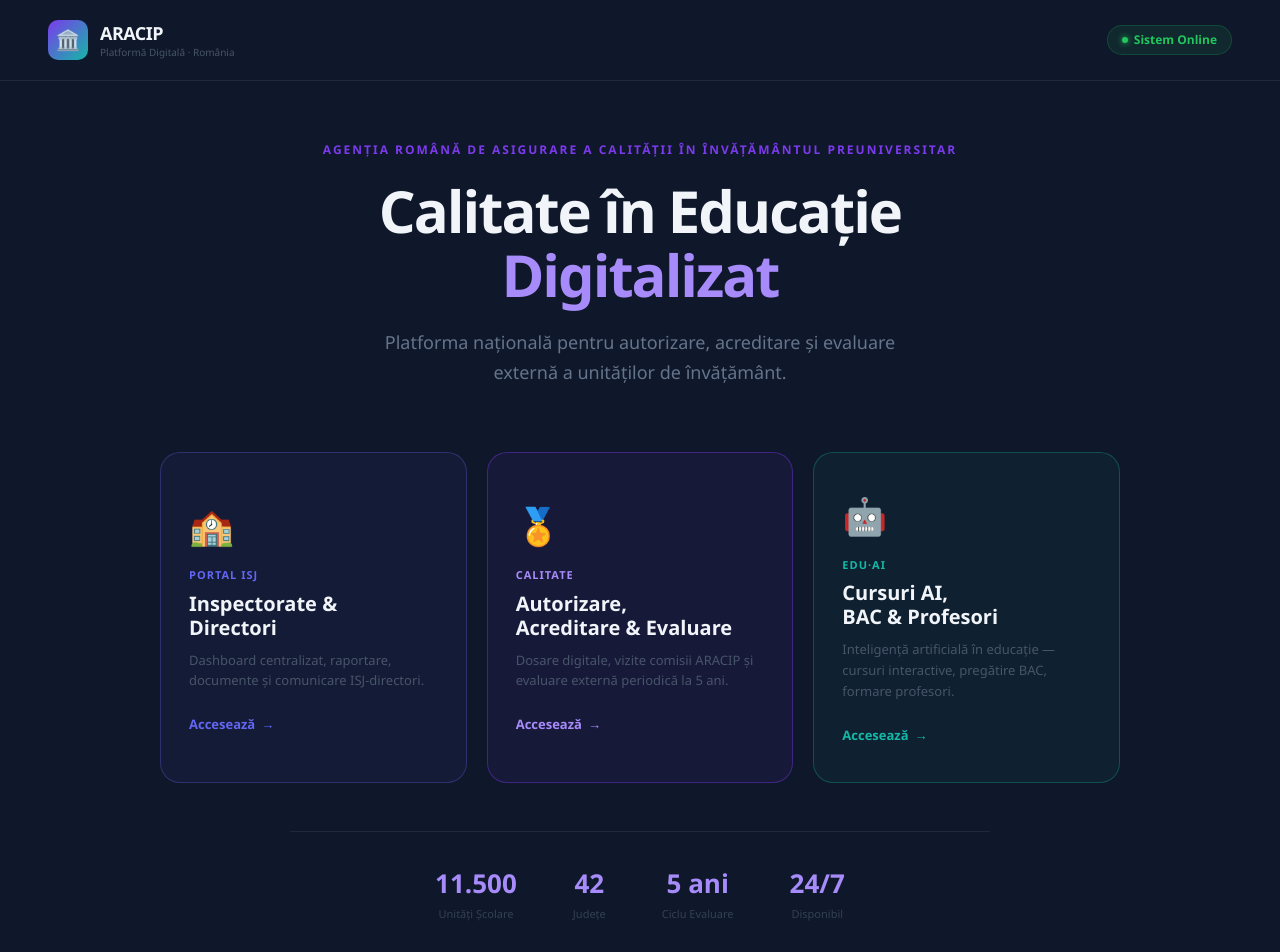
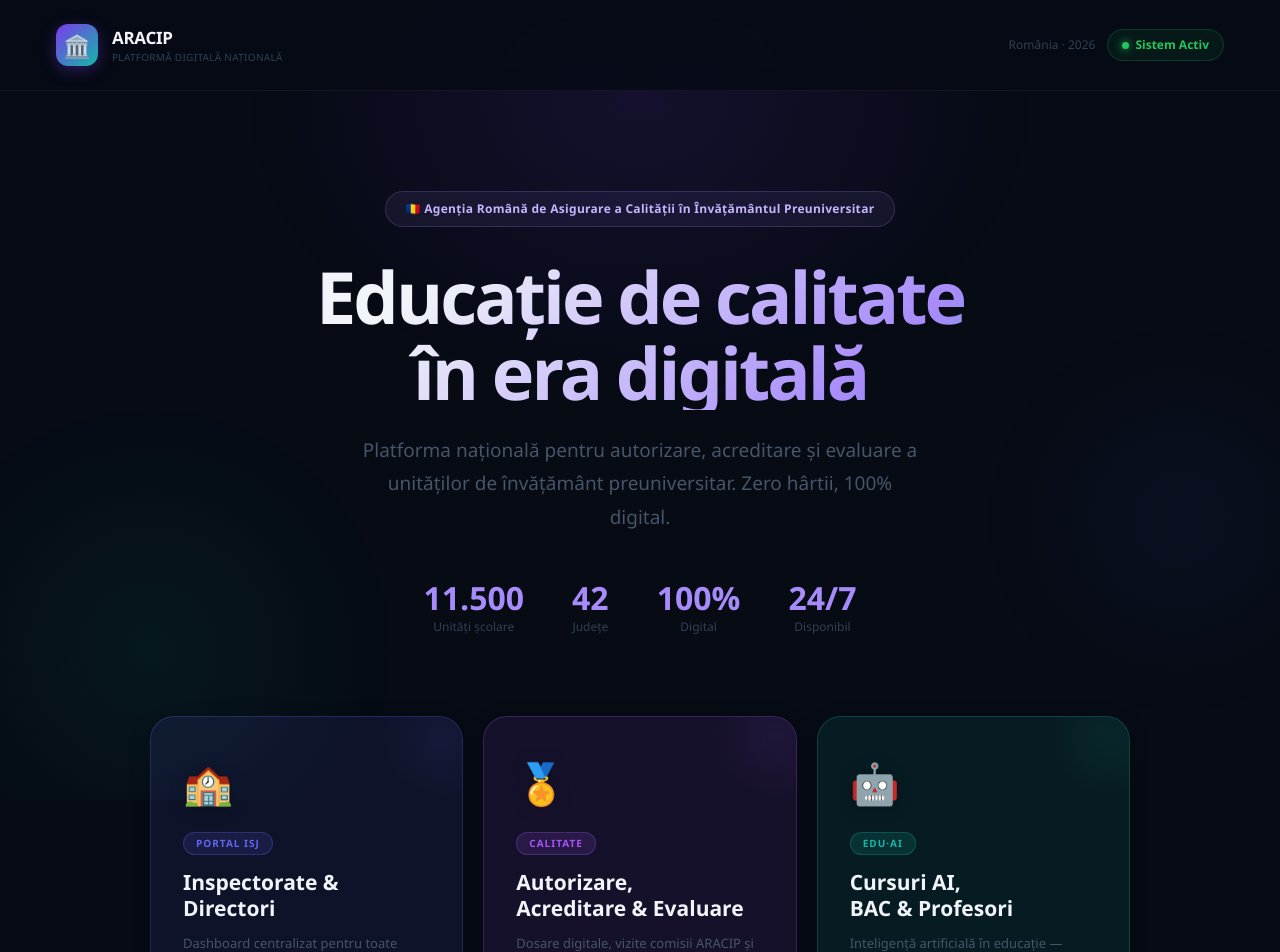
Before and after one commit to catalinradu2026-gif/leadflow-ai, a Next.js app: page /aracip in a window 1280 px wide. Shown: the top 952 px of the page. Built offline with nearby package versions, Linux system fonts and the light colour scheme.

Commit message:
Redesign aracip.info landing page - premium presentation look

```diff
--- a/app/aracip/page.tsx
+++ b/app/aracip/page.tsx
@@ -1,262 +1,328 @@
 'use client'
 import { useRouter } from 'next/navigation'
 import { useIsMobile } from '../hooks/useIsMobile'
+import { useEffect, useState } from 'react'
 
 export default function AracipHome() {
   const router = useRouter()
   const isMobile = useIsMobile()
+  const [mounted, setMounted] = useState(false)
+  const [hovered, setHovered] = useState<string | null>(null)
+
+  useEffect(() => { setMounted(true) }, [])
+
+  const cards = [
+    {
+      id: 'isj',
+      icon: '🏫',
+      tag: 'Portal ISJ',
+      title: 'Inspectorate &\nDirectori',
+      desc: 'Dashboard centralizat pentru toate unitățile din județ. Raportare, documente și comunicare în timp real.',
+      color: '#6366f1',
+      colorLight: 'rgba(99,102,241,0.1)',
+      colorBorder: 'rgba(99,102,241,0.25)',
+      colorHover: 'rgba(99,102,241,0.18)',
+      route: '/demo/isj',
+    },
+    {
+      id: 'acreditare',
+      icon: '🏅',
+      tag: 'Calitate',
+      title: 'Autorizare,\nAcreditare & Evaluare',
+      desc: 'Dosare digitale, vizite comisii ARACIP și evaluare externă periodică — fără hârtii, 100% online.',
+      color: '#a855f7',
+      colorLight: 'rgba(168,85,247,0.1)',
+      colorBorder: 'rgba(168,85,247,0.25)',
+      colorHover: 'rgba(168,85,247,0.18)',
+      route: '/acreditare',
+    },
+    {
+      id: 'edu',
+      icon: '🤖',
+      tag: 'EDU·AI',
+      title: 'Cursuri AI,\nBAC & Profesori',
+      desc: 'Inteligență artificială în educație — cursuri interactive pentru elevi, pregătire BAC și formare continuă.',
+      color: '#14b8a6',
+      colorLight: 'rgba(20,184,166,0.1)',
+      colorBorder: 'rgba(20,184,166,0.25)',
+      colorHover: 'rgba(20,184,166,0.18)',
+      route: '/edu',
+    },
+  ]
 
   return (
     <div style={{
       minHeight: '100vh',
-      background: '#0f172a',
-      display: 'flex',
-      flexDirection: 'column',
+      background: '#060b14',
       fontFamily: "'Segoe UI', Arial, sans-serif",
+      color: '#f1f5f9',
+      overflowX: 'hidden',
+      position: 'relative',
     }}>
+
+      {/* Background glow effects */}
+      <div style={{ position: 'fixed', top: 0, left: 0, right: 0, bottom: 0, pointerEvents: 'none', zIndex: 0, overflow: 'hidden' }}>
+        <div style={{ position: 'absolute', top: '-200px', left: '50%', transform: 'translateX(-50%)', width: '800px', height: '600px', background: 'radial-gradient(ellipse, rgba(124,58,237,0.12) 0%, transparent 70%)', borderRadius: '50%' }} />
+        <div style={{ position: 'absolute', bottom: '-100px', left: '-100px', width: '500px', height: '500px', background: 'radial-gradient(ellipse, rgba(20,184,166,0.07) 0%, transparent 70%)', borderRadius: '50%' }} />
+        <div style={{ position: 'absolute', top: '40%', right: '-100px', width: '400px', height: '400px', background: 'radial-gradient(ellipse, rgba(99,102,241,0.06) 0%, transparent 70%)', borderRadius: '50%' }} />
+      </div>
+
+      <div style={{ position: 'relative', zIndex: 1 }}>
 
         {/* Header */}
         <header style={{
-        borderBottom: '1px solid #1e293b',
-        padding: isMobile ? '16px 20px' : '20px 48px',
+          padding: isMobile ? '18px 20px' : '24px 56px',
           display: 'flex',
           alignItems: 'center',
           justifyContent: 'space-between',
+          borderBottom: '1px solid rgba(255,255,255,0.05)',
+          backdropFilter: 'blur(12px)',
+          position: 'sticky',
+          top: 0,
+          zIndex: 100,
+          background: 'rgba(6,11,20,0.8)',
         }}>
-        <div style={{ display: 'flex', alignItems: 'center', gap: '12px' }}>
+          <div style={{ display: 'flex', alignItems: 'center', gap: '14px' }}>
             <div style={{
-            width: 40, height: 40, borderRadius: '10px',
-            background: 'linear-gradient(135deg, #7c3aed, #14b8a6)',
+              width: 42, height: 42, borderRadius: '12px',
+              background: 'linear-gradient(135deg, #7c3aed 0%, #14b8a6 100%)',
               display: 'flex', alignItems: 'center', justifyContent: 'center',
-            fontSize: '20px',
+              fontSize: '22px', boxShadow: '0 4px 16px rgba(124,58,237,0.35)',
             }}>🏛️</div>
             <div>
-            <div style={{ fontSize: '18px', fontWeight: 800, color: '#f1f5f9', letterSpacing: '-0.5px' }}>ARACIP</div>
-            <div style={{ fontSize: '10px', color: '#475569', marginTop: '-2px' }}>Platformă Digitală · România</div>
+              <div style={{ fontSize: '17px', fontWeight: 800, letterSpacing: '-0.3px', color: '#f1f5f9' }}>ARACIP</div>
+              <div style={{ fontSize: '10px', color: '#334155', letterSpacing: '0.3px' }}>PLATFORMĂ DIGITALĂ NAȚIONALĂ</div>
             </div>
           </div>
+
+          <div style={{ display: 'flex', alignItems: 'center', gap: '12px' }}>
+            {!isMobile && (
+              <span style={{ fontSize: '12px', color: '#334155' }}>România · 2026</span>
+            )}
             <div style={{
-          display: 'inline-flex', alignItems: 'center', gap: '6px',
-          background: 'rgba(34,197,94,0.1)', border: '1px solid rgba(34,197,94,0.2)',
-          borderRadius: '20px', padding: '5px 14px',
+              display: 'flex', alignItems: 'center', gap: '6px',
+              background: 'rgba(34,197,94,0.08)',
+              border: '1px solid rgba(34,197,94,0.2)',
+              borderRadius: '20px', padding: '6px 14px',
               fontSize: '12px', color: '#22c55e', fontWeight: 600,
             }}>
-          <span style={{ width: 6, height: 6, borderRadius: '50%', background: '#22c55e', display: 'inline-block', boxShadow: '0 0 6px #22c55e' }} />
-          {isMobile ? 'Online' : 'Sistem Online'}
+              <span style={{ width: 7, height: 7, borderRadius: '50%', background: '#22c55e', display: 'inline-block', boxShadow: '0 0 8px #22c55e', animation: mounted ? 'pulse 2s infinite' : 'none' }} />
+              Sistem Activ
+            </div>
           </div>
         </header>
 
         {/* Hero */}
-      <main style={{
-        flex: 1,
-        display: 'flex',
-        flexDirection: 'column',
-        alignItems: 'center',
-        justifyContent: 'center',
-        padding: isMobile ? '40px 20px' : '60px 40px',
+        <section style={{
           textAlign: 'center',
+          padding: isMobile ? '60px 24px 48px' : '100px 40px 80px',
         }}>
           <div style={{
-          fontSize: isMobile ? '11px' : '12px',
-          fontWeight: 700,
-          color: '#7c3aed',
-          textTransform: 'uppercase',
-          letterSpacing: '2px',
-          marginBottom: '20px',
+            display: 'inline-flex', alignItems: 'center', gap: '8px',
+            background: 'rgba(167,139,250,0.08)',
+            border: '1px solid rgba(167,139,250,0.2)',
+            borderRadius: '40px',
+            padding: '8px 20px',
+            fontSize: '12px', color: '#c4b5fd',
+            fontWeight: 600, letterSpacing: '0.3px',
+            marginBottom: '32px',
           }}>
-          Agenția Română de Asigurare a Calității în Învățământul Preuniversitar
+            🇷🇴 Agenția Română de Asigurare a Calității în Învățământul Preuniversitar
           </div>
 
           <h1 style={{
-          fontSize: isMobile ? '34px' : '58px',
+            fontSize: isMobile ? '38px' : '72px',
             fontWeight: 900,
-          color: '#f1f5f9',
-          lineHeight: 1.1,
-          letterSpacing: '-2px',
-          marginBottom: '20px',
-          maxWidth: '780px',
+            lineHeight: 1.05,
+            letterSpacing: isMobile ? '-1.5px' : '-3px',
+            marginBottom: '24px',
+            background: 'linear-gradient(135deg, #f1f5f9 30%, #a78bfa 70%, #14b8a6 100%)',
+            WebkitBackgroundClip: 'text',
+            WebkitTextFillColor: 'transparent',
+            backgroundClip: 'text',
           }}>
-          Calitate în Educație<br />
-          <span style={{ color: '#a78bfa' }}>Digitalizat</span>
+            Educație de calitate<br />în era digitală
           </h1>
 
           <p style={{
-          fontSize: isMobile ? '15px' : '18px',
-          color: '#64748b',
-          maxWidth: '520px',
-          lineHeight: 1.7,
-          marginBottom: isMobile ? '48px' : '64px',
+            fontSize: isMobile ? '15px' : '19px',
+            color: '#475569',
+            maxWidth: '560px',
+            lineHeight: 1.75,
+            margin: '0 auto 48px',
           }}>
-          Platforma națională pentru autorizare, acreditare și evaluare externă a unităților de învățământ.
+            Platforma națională pentru autorizare, acreditare și evaluare a unităților de învățământ preuniversitar. Zero hârtii, 100% digital.
           </p>
 
-        {/* 3 Carduri principale */}
+          {/* Quick stats */}
+          <div style={{
+            display: 'flex',
+            justifyContent: 'center',
+            gap: isMobile ? '20px' : '48px',
+            flexWrap: 'wrap',
+            marginBottom: isMobile ? '56px' : '80px',
+          }}>
+            {[
+              { val: '11.500', label: 'Unități școlare' },
+              { val: '42', label: 'Județe' },
+              { val: '100%', label: 'Digital' },
+              { val: '24/7', label: 'Disponibil' },
+            ].map(s => (
+              <div key={s.label} style={{ textAlign: 'center' }}>
+                <div style={{ fontSize: isMobile ? '24px' : '32px', fontWeight: 900, color: '#a78bfa', lineHeight: 1 }}>{s.val}</div>
+                <div style={{ fontSize: '12px', color: '#334155', marginTop: '4px' }}>{s.label}</div>
+              </div>
+            ))}
+          </div>
+
+          {/* Cards */}
           <div style={{
             display: 'grid',
             gridTemplateColumns: isMobile ? '1fr' : 'repeat(3, 1fr)',
             gap: isMobile ? '16px' : '20px',
-          width: '100%',
-          maxWidth: '960px',
-          marginBottom: '48px',
+            maxWidth: '980px',
+            margin: '0 auto',
           }}>
-
-          {/* Portal ISJ */}
+            {cards.map(card => (
               <button
-            onClick={() => router.push('/demo/isj')}
+                key={card.id}
+                onClick={() => router.push(card.route)}
+                onMouseEnter={() => setHovered(card.id)}
+                onMouseLeave={() => setHovered(null)}
                 style={{
-              background: 'rgba(99,102,241,0.06)',
-              border: '1.5px solid rgba(99,102,241,0.3)',
-              borderRadius: '20px',
-              padding: isMobile ? '28px 24px' : '36px 28px',
+                  background: hovered === card.id ? card.colorHover : card.colorLight,
+                  border: `1.5px solid ${hovered === card.id ? card.color : card.colorBorder}`,
+                  borderRadius: '24px',
+                  padding: isMobile ? '28px 24px' : '36px 32px',
                   cursor: 'pointer',
                   textAlign: 'left',
-              transition: 'all 0.2s',
+                  transform: hovered === card.id ? 'translateY(-6px)' : 'translateY(0)',
+                  transition: 'all 0.25s cubic-bezier(0.4,0,0.2,1)',
+                  boxShadow: hovered === card.id ? `0 20px 48px ${card.color}22` : '0 4px 20px rgba(0,0,0,0.2)',
                   position: 'relative',
                   overflow: 'hidden',
                 }}
-            onMouseEnter={e => {
-              (e.currentTarget as HTMLButtonElement).style.background = 'rgba(99,102,241,0.12)'
-              ;(e.currentTarget as HTMLButtonElement).style.borderColor = '#6366f1'
-              ;(e.currentTarget as HTMLButtonElement).style.transform = 'translateY(-3px)'
-            }}
-            onMouseLeave={e => {
-              (e.currentTarget as HTMLButtonElement).style.background = 'rgba(99,102,241,0.06)'
-              ;(e.currentTarget as HTMLButtonElement).style.borderColor = 'rgba(99,102,241,0.3)'
-              ;(e.currentTarget as HTMLButtonElement).style.transform = 'translateY(0)'
-            }}
               >
-            <div style={{ fontSize: '36px', marginBottom: '14px' }}>🏫</div>
-            <div style={{ fontSize: '11px', fontWeight: 700, color: '#6366f1', textTransform: 'uppercase', letterSpacing: '1px', marginBottom: '8px' }}>Portal ISJ</div>
-            <div style={{ fontSize: isMobile ? '18px' : '20px', fontWeight: 800, color: '#f1f5f9', marginBottom: '10px', lineHeight: 1.2 }}>
-              Inspectorate &<br />Directori
+                {/* Glow top-right */}
+                <div style={{
+                  position: 'absolute', top: '-40px', right: '-40px',
+                  width: '120px', height: '120px',
+                  background: `radial-gradient(ellipse, ${card.color}22, transparent 70%)`,
+                  borderRadius: '50%',
+                  transition: 'opacity 0.25s',
+                  opacity: hovered === card.id ? 1 : 0.5,
+                }} />
+
+                <div style={{ fontSize: '40px', marginBottom: '16px', filter: 'drop-shadow(0 2px 8px rgba(0,0,0,0.3))' }}>{card.icon}</div>
+
+                <div style={{
+                  display: 'inline-flex', alignItems: 'center', gap: '5px',
+                  background: `${card.color}22`,
+                  border: `1px solid ${card.color}44`,
+                  borderRadius: '20px', padding: '3px 12px',
+                  fontSize: '10px', fontWeight: 800, color: card.color,
+                  textTransform: 'uppercase', letterSpacing: '1px',
+                  marginBottom: '14px',
+                }}>
+                  {card.tag}
                 </div>
-            <div style={{ fontSize: '13px', color: '#475569', lineHeight: 1.6, marginBottom: '20px' }}>
-              Dashboard centralizat, raportare, documente și comunicare ISJ-directori.
+
+                <div style={{
+                  fontSize: isMobile ? '19px' : '21px',
+                  fontWeight: 800,
+                  color: '#f1f5f9',
+                  lineHeight: 1.25,
+                  marginBottom: '12px',
+                  whiteSpace: 'pre-line',
+                }}>
+                  {card.title}
                 </div>
-            <div style={{ display: 'inline-flex', alignItems: 'center', gap: '6px', fontSize: '13px', fontWeight: 700, color: '#6366f1' }}>
-              Accesează <span>→</span>
+
+                <div style={{
+                  fontSize: '13px',
+                  color: '#475569',
+                  lineHeight: 1.65,
+                  marginBottom: '24px',
+                }}>
+                  {card.desc}
+                </div>
+
+                <div style={{
+                  display: 'inline-flex', alignItems: 'center', gap: '8px',
+                  fontSize: '13px', fontWeight: 700, color: card.color,
+                  background: `${card.color}15`,
+                  border: `1px solid ${card.color}33`,
+                  borderRadius: '10px',
+                  padding: '8px 18px',
+                  transition: 'all 0.2s',
+                }}>
+                  Accesează
+                  <span style={{
+                    display: 'inline-block',
+                    transform: hovered === card.id ? 'translateX(4px)' : 'translateX(0)',
+                    transition: 'transform 0.2s',
+                  }}>→</span>
                 </div>
               </button>
+            ))}
+          </div>
+        </section>
 
-          {/* Acreditare */}
-          <button
-            onClick={() => router.push('/acreditare')}
-            style={{
-              background: 'rgba(124,58,237,0.08)',
-              border: '1.5px solid rgba(124,58,237,0.4)',
-              borderRadius: '20px',
-              padding: isMobile ? '28px 24px' : '36px 28px',
-              cursor: 'pointer',
-              textAlign: 'left',
-              transition: 'all 0.2s',
-              position: 'relative',
-              overflow: 'hidden',
-            }}
-            onMouseEnter={e => {
-              (e.currentTarget as HTMLButtonElement).style.background = 'rgba(124,58,237,0.15)'
-              ;(e.currentTarget as HTMLButtonElement).style.borderColor = '#7c3aed'
-              ;(e.currentTarget as HTMLButtonElement).style.transform = 'translateY(-3px)'
-            }}
-            onMouseLeave={e => {
-              (e.currentTarget as HTMLButtonElement).style.background = 'rgba(124,58,237,0.08)'
-              ;(e.currentTarget as HTMLButtonElement).style.borderColor = 'rgba(124,58,237,0.4)'
-              ;(e.currentTarget as HTMLButtonElement).style.transform = 'translateY(0)'
-            }}
-          >
-            <div style={{ fontSize: '36px', marginBottom: '14px' }}>🏅</div>
-            <div style={{ fontSize: '11px', fontWeight: 700, color: '#a78bfa', textTransform: 'uppercase', letterSpacing: '1px', marginBottom: '8px' }}>Calitate</div>
-            <div style={{ fontSize: isMobile ? '18px' : '20px', fontWeight: 800, color: '#f1f5f9', marginBottom: '10px', lineHeight: 1.2 }}>
-              Autorizare,<br />Acreditare & Evaluare
-            </div>
-            <div style={{ fontSize: '13px', color: '#475569', lineHeight: 1.6, marginBottom: '20px' }}>
-              Dosare digitale, vizite comisii ARACIP și evaluare externă periodică la 5 ani.
-            </div>
-            <div style={{ display: 'inline-flex', alignItems: 'center', gap: '6px', fontSize: '13px', fontWeight: 700, color: '#a78bfa' }}>
-              Accesează <span>→</span>
-            </div>
-          </button>
-
-          {/* EDU AI */}
-          <button
-            onClick={() => router.push('/edu')}
-            style={{
-              background: 'rgba(20,184,166,0.06)',
-              border: '1.5px solid rgba(20,184,166,0.3)',
-              borderRadius: '20px',
-              padding: isMobile ? '28px 24px' : '36px 28px',
-              cursor: 'pointer',
-              textAlign: 'left',
-              transition: 'all 0.2s',
-              position: 'relative',
-              overflow: 'hidden',
-            }}
-            onMouseEnter={e => {
-              (e.currentTarget as HTMLButtonElement).style.background = 'rgba(20,184,166,0.12)'
-              ;(e.currentTarget as HTMLButtonElement).style.borderColor = '#14b8a6'
-              ;(e.currentTarget as HTMLButtonElement).style.transform = 'translateY(-3px)'
-            }}
-            onMouseLeave={e => {
-              (e.currentTarget as HTMLButtonElement).style.background = 'rgba(20,184,166,0.06)'
-              ;(e.currentTarget as HTMLButtonElement).style.borderColor = 'rgba(20,184,166,0.3)'
-              ;(e.currentTarget as HTMLButtonElement).style.transform = 'translateY(0)'
-            }}
-          >
-            <div style={{ fontSize: '36px', marginBottom: '14px' }}>🤖</div>
-            <div style={{ fontSize: '11px', fontWeight: 700, color: '#14b8a6', textTransform: 'uppercase', letterSpacing: '1px', marginBottom: '8px' }}>EDU·AI</div>
-            <div style={{ fontSize: isMobile ? '18px' : '20px', fontWeight: 800, color: '#f1f5f9', marginBottom: '10px', lineHeight: 1.2 }}>
-              Cursuri AI,<br />BAC & Profesori
-            </div>
-            <div style={{ fontSize: '13px', color: '#475569', lineHeight: 1.6, marginBottom: '20px' }}>
-              Inteligență artificială în educație — cursuri interactive, pregătire BAC, formare profesori.
-            </div>
-            <div style={{ display: 'inline-flex', alignItems: 'center', gap: '6px', fontSize: '13px', fontWeight: 700, color: '#14b8a6' }}>
-              Accesează <span>→</span>
-            </div>
-          </button>
-        </div>
-
-        {/* Stats */}
+        {/* Features strip */}
+        <section style={{
+          borderTop: '1px solid rgba(255,255,255,0.04)',
+          borderBottom: '1px solid rgba(255,255,255,0.04)',
+          padding: isMobile ? '32px 20px' : '40px 56px',
+          background: 'rgba(255,255,255,0.015)',
+        }}>
           <div style={{
-          display: 'flex',
-          gap: isMobile ? '28px' : '56px',
-          flexWrap: 'wrap',
-          justifyContent: 'center',
-          borderTop: '1px solid #1e293b',
-          paddingTop: '32px',
-          width: '100%',
-          maxWidth: '700px',
+            display: 'grid',
+            gridTemplateColumns: isMobile ? '1fr 1fr' : 'repeat(4, 1fr)',
+            gap: isMobile ? '24px' : '32px',
+            maxWidth: '960px',
+            margin: '0 auto',
+            textAlign: 'center',
           }}>
             {[
-            { val: '11.500', label: 'Unități Școlare' },
-            { val: '42', label: 'Județe' },
-            { val: '5 ani', label: 'Ciclu Evaluare' },
-            { val: '24/7', label: 'Disponibil' },
-          ].map(s => (
-            <div key={s.label} style={{ textAlign: 'center' }}>
-              <div style={{ fontSize: isMobile ? '22px' : '26px', fontWeight: 900, color: '#a78bfa' }}>{s.val}</div>
-              <div style={{ fontSize: '11px', color: '#334155', marginTop: '3px' }}>{s.label}</div>
+              { icon: '🔒', title: 'Securizat GDPR', desc: 'Date stocate pe servere europene' },
+              { icon: '⚡', title: 'Timp Real', desc: 'Notificări și alerte instant' },
+              { icon: '📄', title: 'Zero Hârtii', desc: 'Toate documentele 100% digital' },
+              { icon: '🤖', title: 'AI Integrat', desc: 'Asistent inteligent disponibil 24/7' },
+            ].map(f => (
+              <div key={f.title}>
+                <div style={{ fontSize: '28px', marginBottom: '8px' }}>{f.icon}</div>
+                <div style={{ fontSize: '13px', fontWeight: 700, color: '#e2e8f0', marginBottom: '4px' }}>{f.title}</div>
+                <div style={{ fontSize: '12px', color: '#334155', lineHeight: 1.5 }}>{f.desc}</div>
               </div>
             ))}
           </div>
-      </main>
+        </section>
 
         {/* Footer */}
         <footer style={{
-        borderTop: '1px solid #1e293b',
-        padding: isMobile ? '16px 20px' : '20px 48px',
+          padding: isMobile ? '24px 20px' : '28px 56px',
           display: 'flex',
           alignItems: 'center',
           justifyContent: 'space-between',
           flexWrap: 'wrap',
-        gap: '8px',
+          gap: '12px',
         }}>
-        <div style={{ fontSize: '12px', color: '#334155' }}>
-          © 2026 ARACIP · Platformă digitală
+          <div style={{ display: 'flex', alignItems: 'center', gap: '8px' }}>
+            <div style={{ width: 24, height: 24, borderRadius: '6px', background: 'linear-gradient(135deg, #7c3aed, #14b8a6)', display: 'flex', alignItems: 'center', justifyContent: 'center', fontSize: '12px' }}>🏛️</div>
+            <span style={{ fontSize: '12px', color: '#334155' }}>ARACIP · Platformă Digitală · România · 2026</span>
           </div>
-        <div style={{ fontSize: '12px', color: '#334155' }}>
+          <div style={{ fontSize: '12px', color: '#1e293b' }}>
             Powered by <strong style={{ color: '#7c3aed' }}>AIcraiova</strong> · NewTime Concept Solutions S.R.L.
           </div>
         </footer>
       </div>
+
+      <style>{`
+        @keyframes pulse {
+          0%, 100% { box-shadow: 0 0 8px #22c55e; }
+          50% { box-shadow: 0 0 16px #22c55e, 0 0 24px #22c55e44; }
+        }
+      `}</style>
+    </div>
   )
 }
```
Lines whose indentation alone changed are shown as unchanged.
